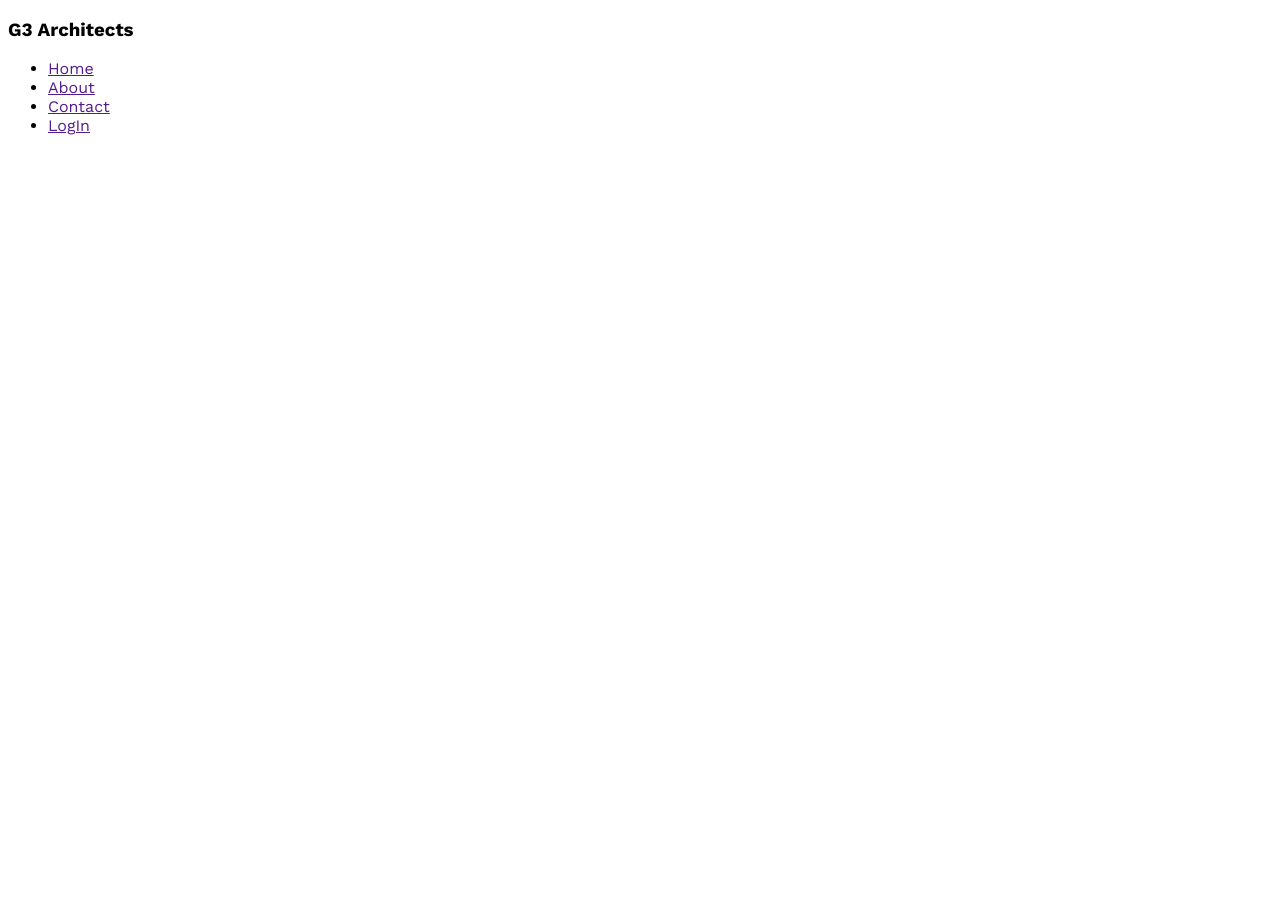
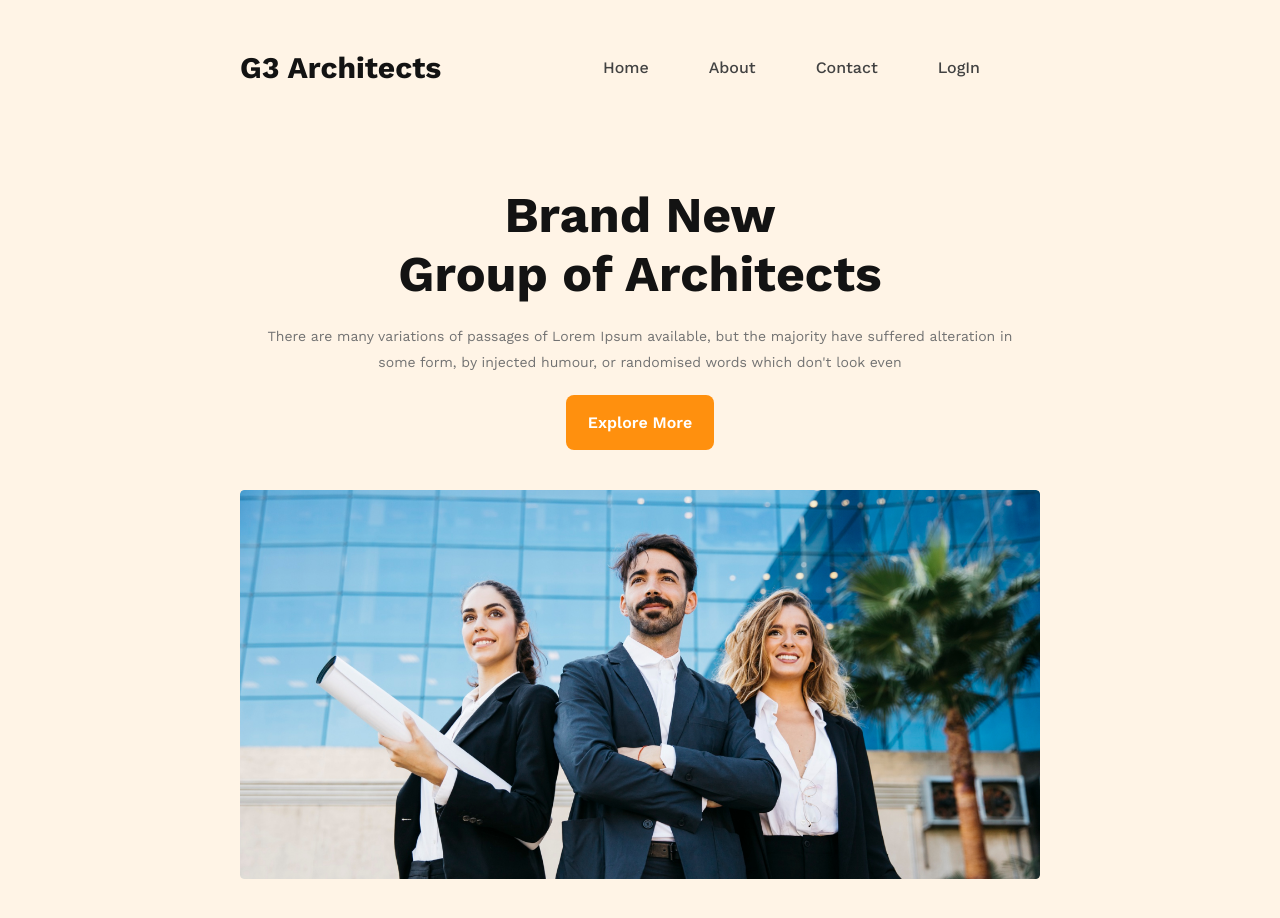
Before and after one commit to naeimhasan2/G3-Architects-Website, a plain HTML site: page index.html in a window 1280 px wide. Before the commit the page ends 800 px from the top, so only its background shows below. Drawn offline with nearby package versions, Linux system fonts and the light colour scheme.

Commit message:
header area

```diff
--- a/index.css
+++ b/index.css
@@ -1,3 +1,92 @@
 *{
 font-family: 'Work Sans';
+margin: 0;
 }
+
+/* header styles */
+
+header{
+    background: rgba(255, 144, 14, 0.10);
+    padding: 50px 240px;
+}
+
+nav{
+    display: flex;
+    justify-content: space-between;
+    align-items: center;
+}
+
+nav ul{
+    display: flex;
+}
+nav li{
+    list-style: none;
+    margin-right: 60px;
+}
+
+ul li a{
+    text-decoration: none;
+    color: #424242;
+font-size: 16px;
+font-style: normal;
+font-weight: 500;
+line-height: 26px;
+}
+
+h3{
+    color: #131313;
+font-size: 30px;
+font-style: normal;
+font-weight: 700;
+line-height: normal;
+}
+
+/* banner styles */
+.banner{
+    /* margin: 100px 300px 40px 300px; */
+    /* padding: 30px 100px; */
+    /* padding: 100px 0; */
+    /* padding: 0 240px; */
+    margin-top: 100px;
+
+}
+.banner-content{
+    max-width: 800px;
+    text-align: center;
+    margin: 0 auto;
+}
+.banner-text{
+    color: #131313;
+text-align: center;
+font-size: 50px;
+font-style: normal;
+font-weight: 700;
+line-height: normal;
+}
+
+.banner-description{
+    color: #727272;
+text-align: center;
+font-size: 14px;
+font-style: normal;
+font-weight: 400;
+line-height: 26px;
+padding: 20px;
+}
+.banner-img{
+width: 100%;
+}
+.btn{
+    color: #ffffff;
+    border-radius: 8px;
+background: #FF900E;
+text-align: center;
+font-size: 16px;
+font-style: normal;
+font-weight: 600;
+line-height: normal;
+border: 0;
+padding: 18px 22px;
+cursor: pointer;
+margin-bottom: 40px;
+}
--- a/index.html
+++ b/index.html
@@ -23,6 +23,17 @@
                     <li><a href>LogIn</a></li>
                 </ul>
             </nav>
+            <div class="banner">
+                <div class="banner-content">
+                <h1 class="banner-text">Brand New <br> Group of Architects</h1>
+                <p class="banner-description">There are many variations of passages of Lorem Ipsum
+                    available, but the majority have suffered alteration in some
+                    form, by injected humour, or randomised words which don't
+                    look even</p>
+                   <a href=""><button class="btn">Explore More</button></a>
+            </div>
+                <img class="banner-img"  src="images2/banner.png" alt="">
+            </div>
         </header>
 
         <main>
```
